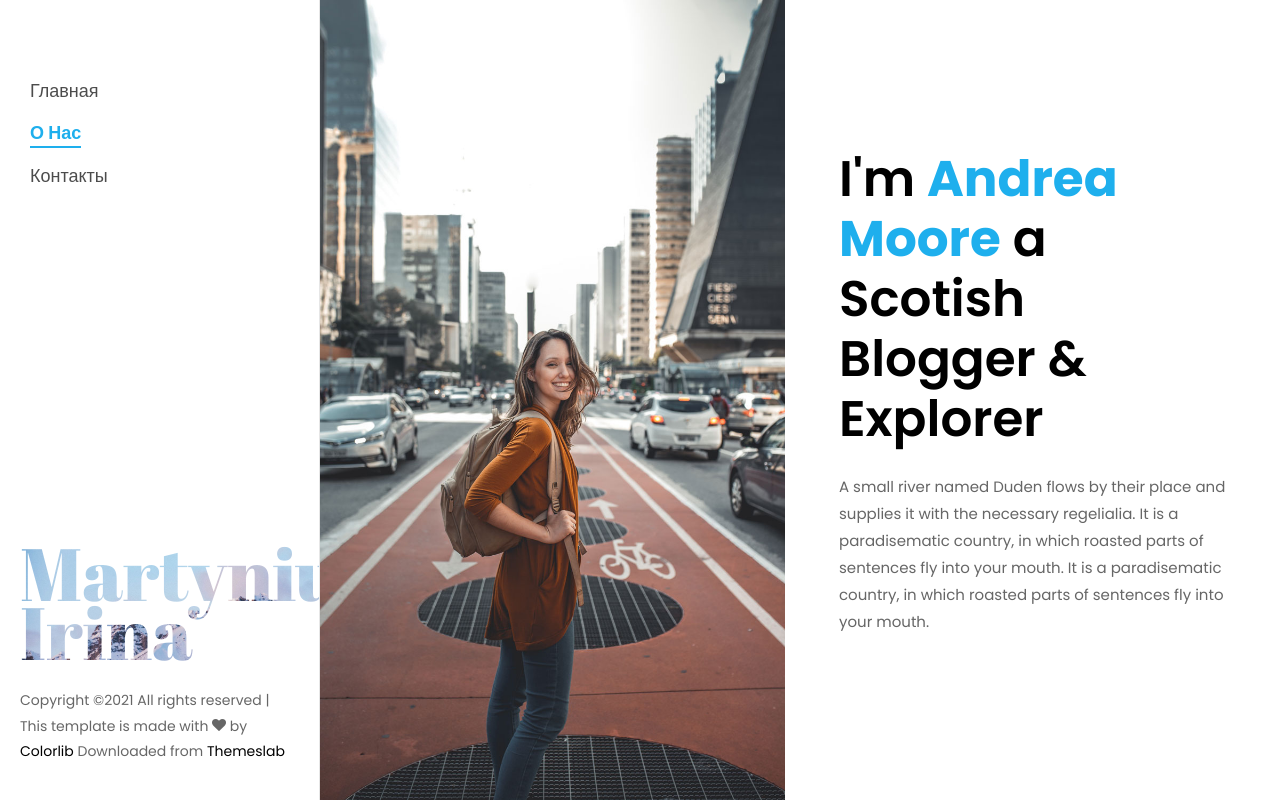
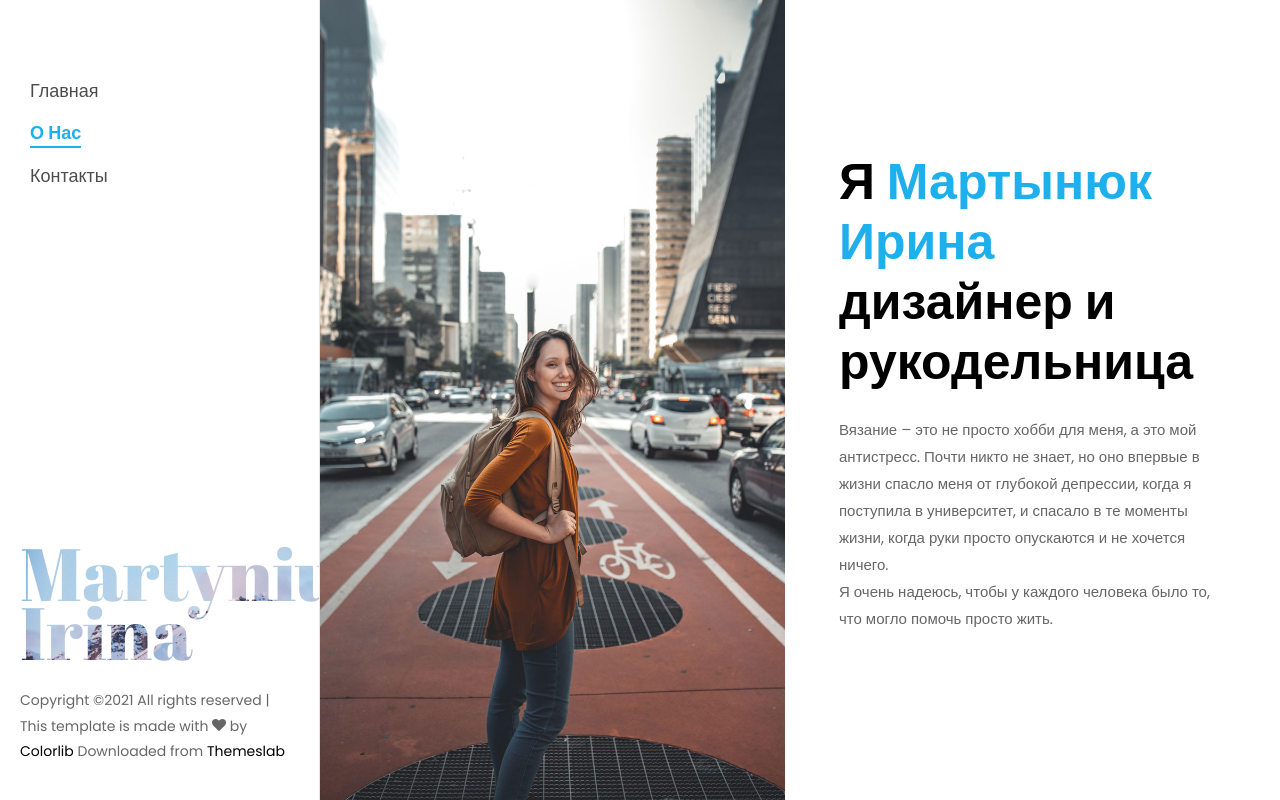
Before and after one commit to MartyniukAleksandr/django-blog, a Django app: page /about/ in a window 1280 px wide. Run offline with Django 3.2, Linux system fonts and the light colour scheme; parts of the project's set-up code (start-up, migrations or seed data) failed here and were passed over; some libraries are stand-ins or nearby versions; some web fonts are replaced.

Commit message:
fixed some bugs, added info about.html

```diff
--- a/blog/blog_app/templatetags/article_tag.py
+++ b/blog/blog_app/templatetags/article_tag.py
@@ -22,7 +22,7 @@ def get_tags():
 @register.simple_tag()
 def get_archives():
     """Возвращает список архивов"""
-    return Article.objects.dates('created_at', 'month', order='DESC')
+    return Article.objects.dates('created_at', 'month', order='DESC').filter(draft=False)
 
 
 @register.inclusion_tag('tags/popular_articles.html')
--- a/blog/templates/about.html
+++ b/blog/templates/about.html
@@ -10,10 +10,13 @@
                 </div>
                 <div class="col-md-6 d-flex align-items-center">
                     <div class="text px-4 pt-5 pt-md-0 px-md-4 pr-md-5 ftco-animate">
-                    <h2 class="mb-4">I'm <span>Andrea Moore</span> a Scotish Blogger &amp; Explorer</h2>
-                    <p>A small river named Duden flows by their place and supplies it with the necessary regelialia. It
-                        is a paradisematic country, in which roasted parts of sentences fly into your mouth. It is a
-                        paradisematic country, in which roasted parts of sentences fly into your mouth.</p>
+                        <h2 class="mb-4">Я <span>Мартынюк Ирина</span> дизайнер и рукодельница</h2>
+                        <p>Вязание – это не просто хобби для меня, а это мой антистресс.
+                            Почти никто не знает, но оно впервые в жизни спасло меня от глубокой депрессии, когда я
+                            поступила в университет, и спасало в те моменты жизни, когда руки просто опускаются и не
+                            хочется ничего. <br>
+                            Я очень надеюсь, чтобы у каждого человека было то, что могло помочь просто жить.
+                        </p>
                     </div>
                 </div>
             </div>
--- a/blog/templates/blog_detail.html
+++ b/blog/templates/blog_detail.html
@@ -21,7 +21,7 @@
                 </div>
                 <div class="desc">
                     <h3>{{ article.author }}</h3>
-                    <p>Автор статьи</p>
+                    <p> <q>Делать то, что доставляет удовольствие, — значит быть свободным.</q> - Вольтер</p>
                 </div>
             </div>
 
@@ -89,7 +89,7 @@
                         </div>
 
                         <div class="form-group">
-                            <label for="message">Сообщение</label>
+                            <label for="message">Сообщение *</label>
                             <textarea name="text" id="message" cols="30" rows="10" class="form-control"
                                       placeholder="Ваш отзыв" required></textarea>
                         </div>
```
Also changed, not shown: blog/db.sqlite3. Lines whose indentation alone changed are shown as unchanged.
